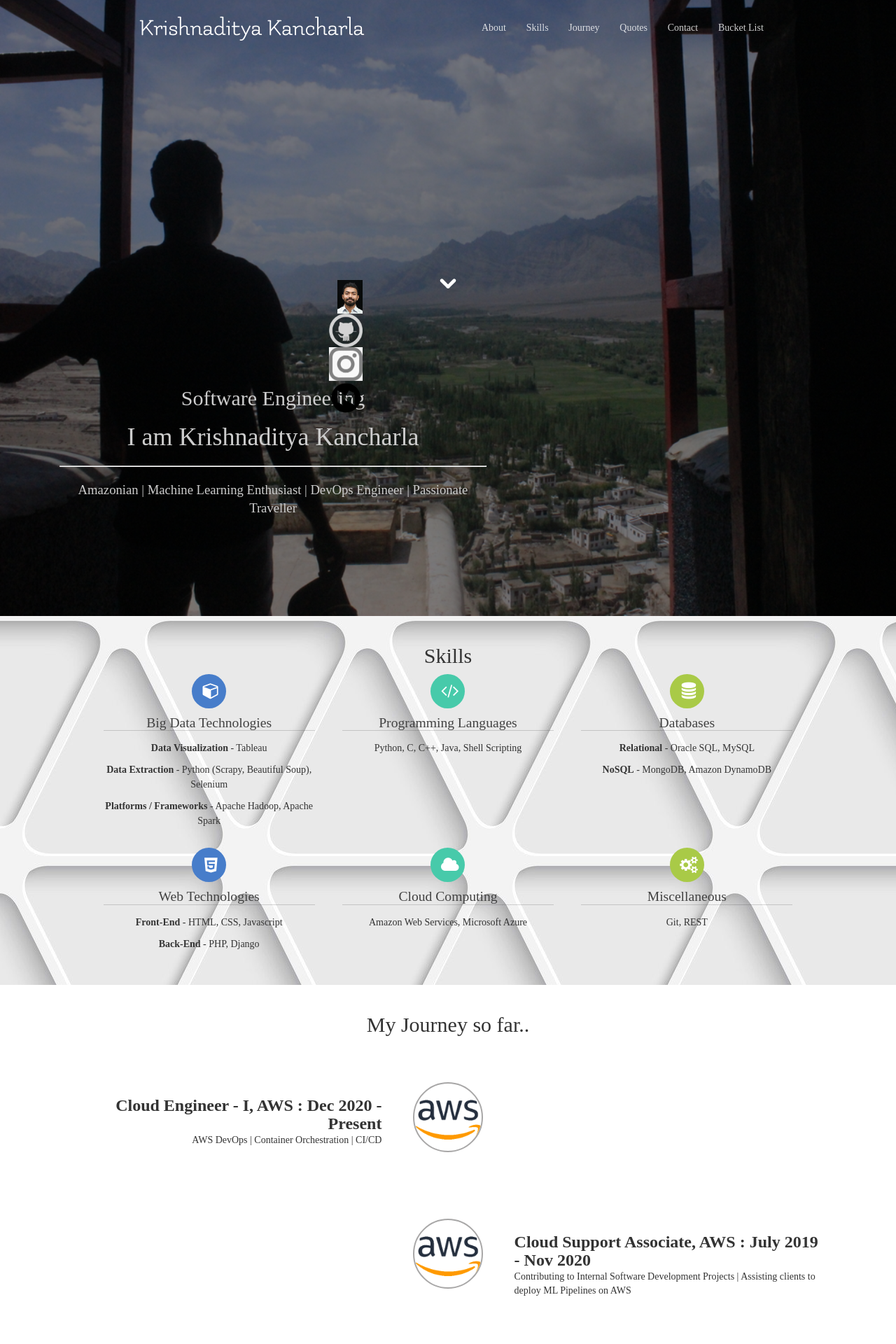
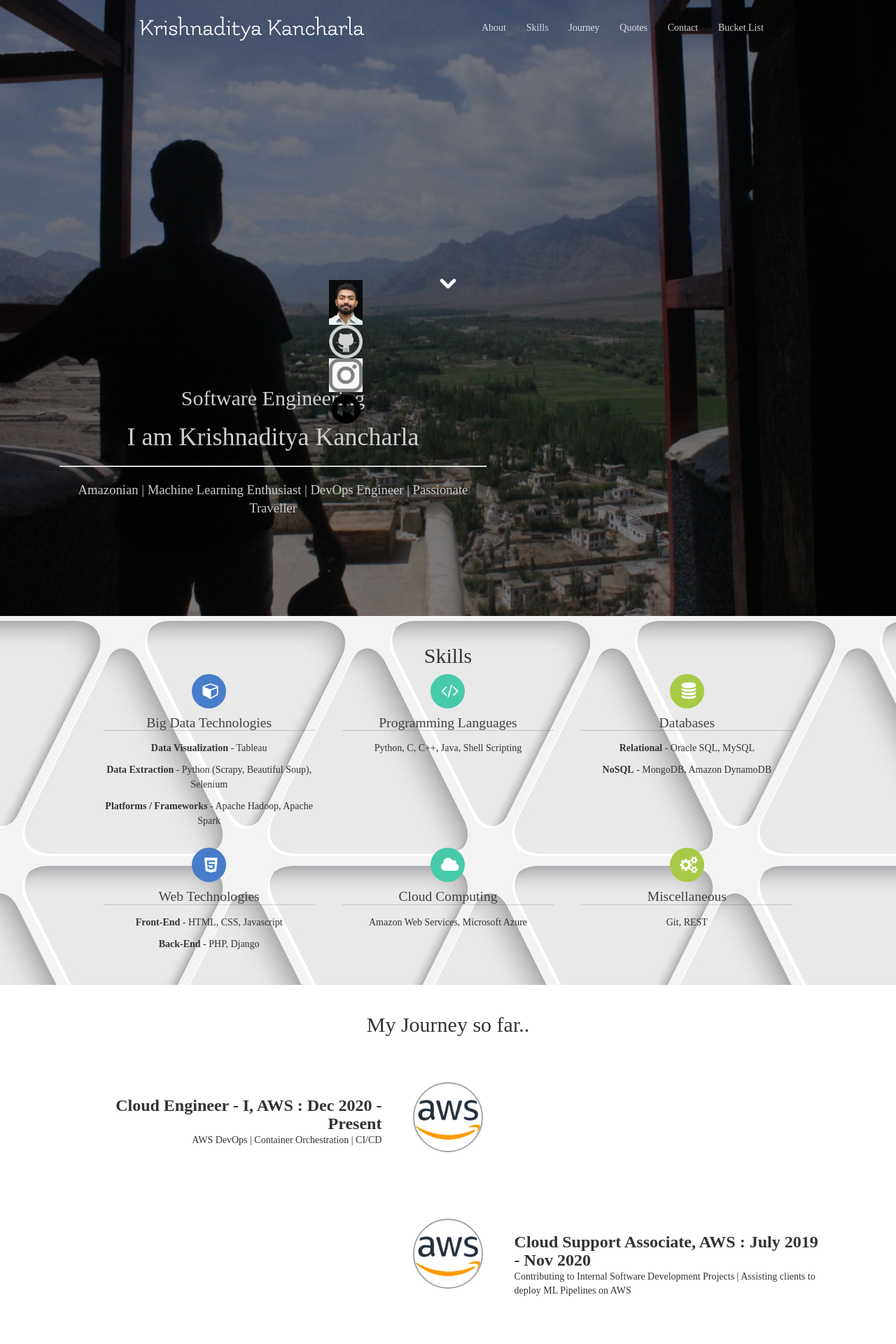
Before and after one commit to krishnakancharla/krishnakancharla.github.io, a Jekyll site: the page built from index.html, in a window 1280 px wide. Shown: the top 1920 px of the page at 70% size. Built offline with Jekyll 4.4.1, drawn with Linux system fonts in a browser that asks for light colours; nearby versions of some CDN libraries; some web fonts are replaced.

Commit message:
Update index.html

```diff
--- a/index.html
+++ b/index.html
@@ -102,7 +102,7 @@ html_title: Krishnaditya Kancharla
                         <div class="connect-icon">
                            <div class="prof-links clearfix animated bounceInUp">
                               <a href="https://www.linkedin.com/in/krishna-kancharla/
-                                 "><img alt="portfolio" src="images/krishnaditya.jpeg" height="48"></a>
+                                 "><img alt="portfolio" src="images/krishnaditya.jpeg" width="48"></a>
                            </div>
                            <div class="social  clearfix  animated bounceInDown">
                               <a href="https://github.com/krishnakancharla"><img alt="portfolio" src="images/github.png"  width="48"></a>
```
